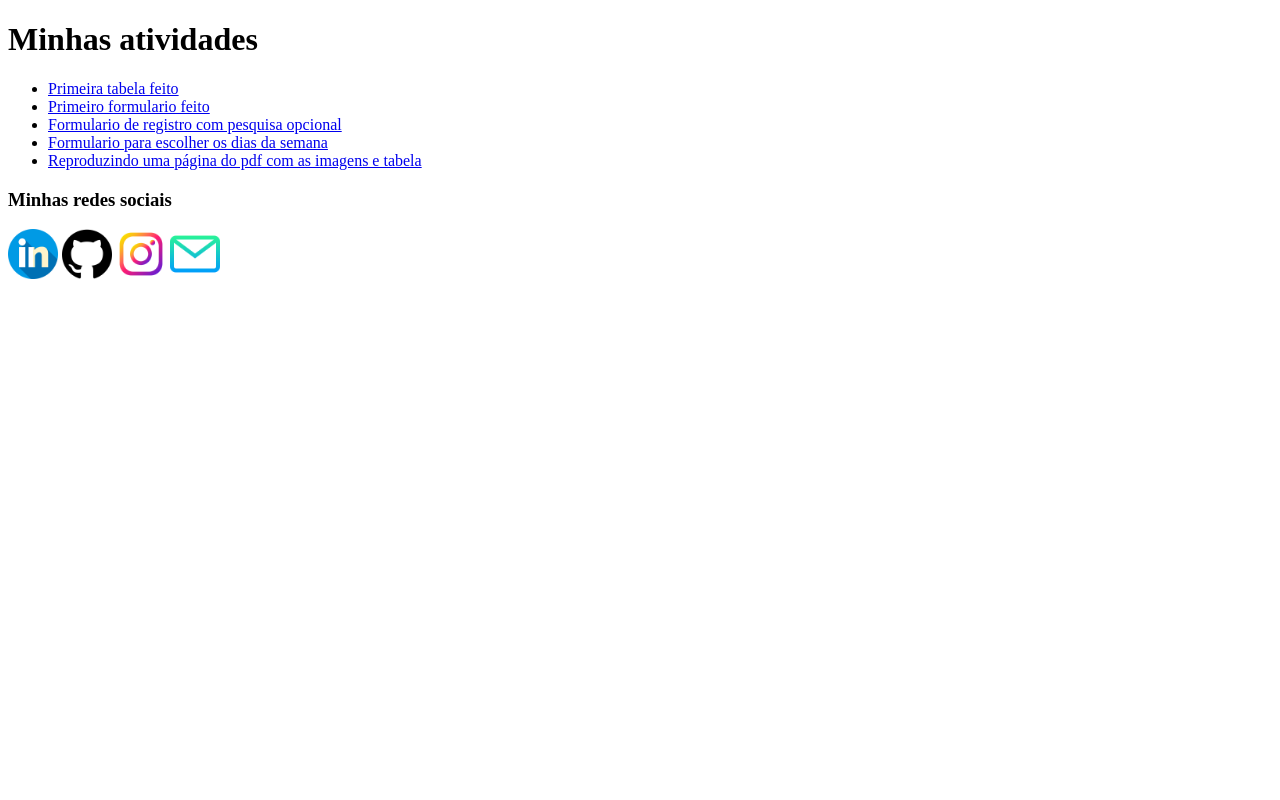
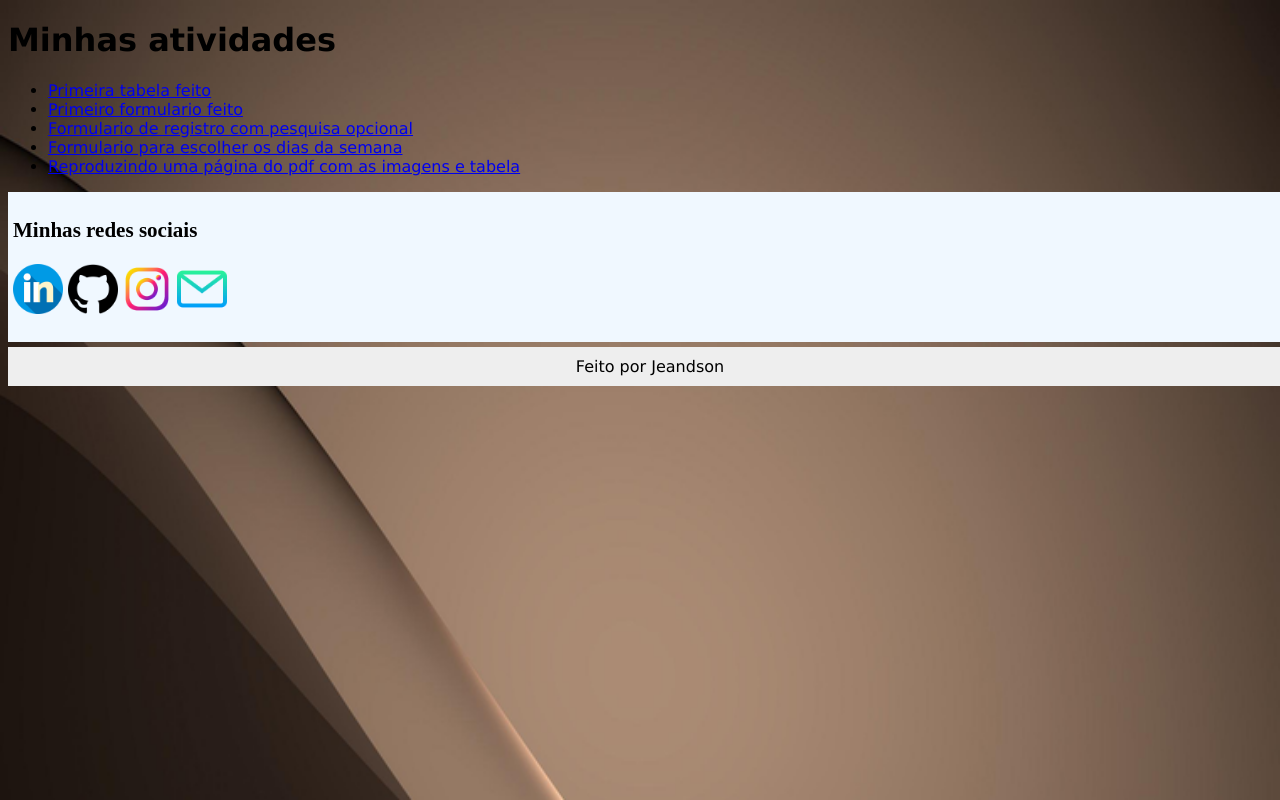
Before and after one commit to jean-cabral/jean-cabral.github.io, a plain HTML site: page index.html in a window 1280 px wide. Drawn offline with Linux system fonts and the light colour scheme.

Commit message:
add o primeiro css

```diff
--- a/index.html
+++ b/index.html
@@ -5,6 +5,7 @@
     <meta http-equiv="X-UA-Compatible" content="IE=edge">
     <meta name="viewport" content="width=device-width, initial-scale=1.0">
     <title>Navegação dos Exercicios</title>
+    <link rel="stylesheet" href="style.css">
 </head>
 <body>
     <p><strong><h1>Minhas atividades</h1></strong>
@@ -17,14 +18,19 @@
             <li><a href="Exercicios/Exercicio3.html">Reproduzindo uma página do pdf com as imagens e tabela</a><br></li>
         </ul>
 
-    <strong><h3>Minhas redes sociais</h3></strong>
 
-    <a href ="https://www.linkedin.com/in/jeandson-silva-686599164/" target="_blank"><img src = "img/social/linkedin.png" width="50" height="50"></a>
-    <a href ="https://github.com/jean-cabral" target="_blank"><img src ="img/social/github.png" width="50" height="50"></a>
-    <a href = "https://www.instagram.com/jean.silva0/" target="_blank"><img src = "img/social/instagram.png" width="50" height="50"></a>
-    <a href="mailto:jeandson00@gmail.com"><img src="img/social/email.png" width="50" height="50"></a>
-    </p>
+    <div class="social">
+        <strong><h3>Minhas redes sociais</h3></strong>
+        <a href ="https://www.linkedin.com/in/jeandson-silva-686599164/" target="_blank"><img src = "img/social/linkedin.png" width="50" height="50"></a>
+        <a href ="https://github.com/jean-cabral" target="_blank"><img src ="img/social/github.png" width="50" height="50"></a>
+        <a href = "https://www.instagram.com/jean.silva0/" target="_blank"><img src = "img/social/instagram.png" width="50" height="50"></a>
+        <a href="mailto:jeandson00@gmail.com"><img src="img/social/email.png" width="50" height="50"></a>
+        </p>
+    </div>
 
 
+    <div class="footer">
+        Feito por Jeandson
+    </div>
 </body>
 </html>
--- /dev/null
+++ b/style.css
@@ -0,0 +1,34 @@
+body{
+    font-family: Verdana, Geneva, Tahoma, sans-serif;
+    background-image: url(img/oi.png);
+    background-attachment: fixed;
+    background-size: 100%;
+    margin-top: 5px;
+
+}
+img{
+    opacity: 0,5;
+
+
+}
+a:hover{
+    color: lightcoral;
+}
+
+.footer{
+    display: flex;
+    width: 100%;
+    justify-content: center;
+    background-color: #eee;
+    padding: 10px;
+    margin-top: 5px;
+}
+.social{
+    width: 100%;
+    margin: auto;
+    background-color: aliceblue;
+    font-family:'Times New Roman', Times, serif;
+    font-size: large;
+    padding: 5px;
+
+}
```
Also changed, not shown: img/oi.png (added).
